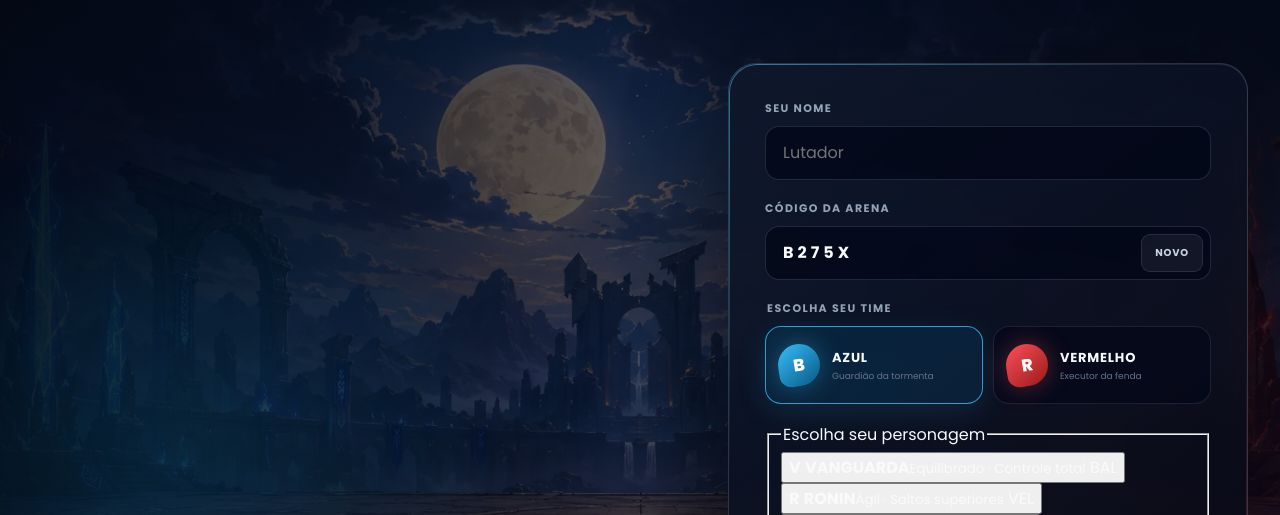
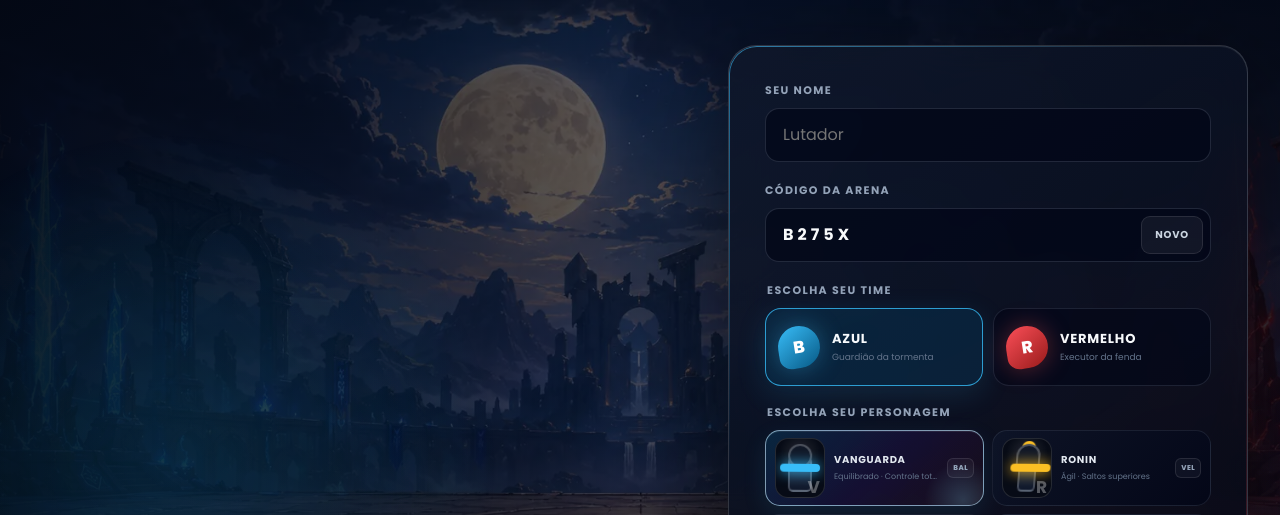
Before and after one commit to tonyrodrigues98/lutinha, a website built with Vite: page index.html in a window 1280 px wide. Shown: the top 515 px of the page. Built offline with nearby package versions, Linux system fonts and the light colour scheme; no server answers.

Commit message:
Cria seletor animado de lutadores

```diff
--- a/src/style.css
+++ b/src/style.css
@@ -166,7 +166,8 @@
 .field-group { margin-bottom: 20px; }
 
 .field-group label,
-.team-picker legend {
+.team-picker legend,
+.fighter-picker legend {
   display: block;
   margin-bottom: 9px;
   color: #94a3b8;
@@ -251,6 +252,138 @@
 .team-choice.red .team-emblem { background: linear-gradient(145deg, #fb4f58, #991b1b); box-shadow: 0 0 24px rgba(251, 79, 88, .35); }
 .team-choice strong { display: block; font-size: 13px; letter-spacing: .06em; }
 .team-choice small { display: block; margin-top: 3px; color: #64748b; font-size: 9px; line-height: 1.25; }
+
+.fighter-picker { min-width: 0; padding: 0; margin: 0 0 17px; border: 0; }
+.fighter-grid { display: grid; grid-template-columns: 1fr 1fr; gap: 8px; }
+
+.fighter-choice {
+  position: relative;
+  display: grid;
+  min-width: 0;
+  min-height: 76px;
+  padding: 7px 9px;
+  grid-template-columns: 50px minmax(0, 1fr) auto;
+  align-items: center;
+  gap: 9px;
+  overflow: hidden;
+  border: 1px solid rgba(148, 163, 184, .14);
+  border-radius: 15px;
+  color: #e2e8f0;
+  text-align: left;
+  background: linear-gradient(135deg, rgba(15, 23, 42, .76), rgba(2, 6, 23, .76));
+  cursor: pointer;
+  transition: transform .18s, border-color .18s, background .18s, box-shadow .18s;
+}
+
+.fighter-choice::after {
+  content: '';
+  position: absolute;
+  inset: auto -20px -35px auto;
+  width: 80px;
+  height: 80px;
+  border-radius: 50%;
+  opacity: 0;
+  background: radial-gradient(circle, rgba(125, 211, 252, .22), transparent 68%);
+  transition: opacity .18s;
+}
+
+.fighter-choice:hover { transform: translateY(-2px); }
+.fighter-choice.selected {
+  border-color: rgba(186, 230, 253, .66);
+  background: linear-gradient(135deg, rgba(7, 89, 133, .3), rgba(46, 16, 101, .28), rgba(69, 10, 10, .2));
+  box-shadow: 0 8px 25px rgba(56, 189, 248, .1), inset 0 1px 0 rgba(255, 255, 255, .08);
+}
+.fighter-choice.selected::after { opacity: 1; }
+
+.fighter-portrait {
+  position: relative;
+  display: grid;
+  width: 50px;
+  height: 60px;
+  place-items: center;
+  overflow: hidden;
+  border: 1px solid rgba(255, 255, 255, .12);
+  border-radius: 13px;
+  background: radial-gradient(circle at 50% 25%, rgba(255, 255, 255, .12), transparent 42%), #070b16;
+}
+
+.fighter-portrait i {
+  position: absolute;
+  top: 17px;
+  left: 50%;
+  width: 24px;
+  height: 37px;
+  border: 2px solid rgba(255, 255, 255, .2);
+  border-radius: 8px 8px 5px 5px;
+  background: linear-gradient(#334155, #0f172a);
+  transform: translateX(-50%);
+  animation: fighter-preview 1.5s ease-in-out infinite alternate;
+}
+
+.fighter-portrait i::before {
+  content: '';
+  position: absolute;
+  top: -13px;
+  left: 50%;
+  width: 20px;
+  height: 20px;
+  border: 2px solid rgba(255, 255, 255, .25);
+  border-radius: 50%;
+  background: #111827;
+  transform: translateX(-50%);
+}
+
+.fighter-portrait i::after {
+  content: '';
+  position: absolute;
+  top: 7px;
+  left: -10px;
+  width: 40px;
+  height: 8px;
+  border-radius: 999px;
+  background: currentColor;
+  box-shadow: 0 0 13px currentColor;
+}
+
+.fighter-portrait b {
+  position: absolute;
+  right: 4px;
+  bottom: 1px;
+  z-index: 2;
+  color: rgba(255, 255, 255, .32);
+  font-size: 17px;
+  line-height: 1;
+}
+
+.vanguard-portrait { color: #38bdf8; }
+.ronin-portrait { color: #fbbf24; }
+.ronin-portrait i { width: 18px; transform: translateX(-50%) skewX(-4deg); }
+.ronin-portrait i::before { border-radius: 50% 50% 10% 10%; box-shadow: 0 -8px 0 -5px #fbbf24; }
+.titan-portrait { color: #fb923c; }
+.titan-portrait i { width: 34px; height: 39px; border-radius: 12px 12px 4px 4px; }
+.titan-portrait i::before { width: 25px; border-radius: 7px; }
+.wraith-portrait { color: #c4b5fd; }
+.wraith-portrait i { width: 29px; height: 42px; clip-path: polygon(50% 0, 100% 27%, 82% 100%, 50% 83%, 18% 100%, 0 27%); background: linear-gradient(#4c1d95, #1e1b4b); }
+.wraith-portrait i::before { border-radius: 50% 50% 35% 35%; background: #1e1b4b; }
+
+@keyframes fighter-preview {
+  from { translate: 0 2px; rotate: -1deg; }
+  to { translate: 0 -2px; rotate: 1deg; }
+}
+
+.fighter-copy { min-width: 0; }
+.fighter-copy strong { display: block; overflow: hidden; font-size: 10px; letter-spacing: .07em; text-overflow: ellipsis; white-space: nowrap; }
+.fighter-copy small { display: block; margin-top: 3px; overflow: hidden; color: #64748b; font-size: 8px; text-overflow: ellipsis; white-space: nowrap; }
+.fighter-trait {
+  padding: 4px 5px;
+  border: 1px solid rgba(255, 255, 255, .1);
+  border-radius: 6px;
+  color: #94a3b8;
+  background: rgba(255, 255, 255, .04);
+  font-size: 7px;
+  font-weight: 800;
+  letter-spacing: .06em;
+}
 
 .lobby-error { min-height: 18px; margin: 0 0 9px; color: #fda4af; font-size: 11px; }
 
@@ -559,6 +692,15 @@
   .brand-block h1 { font-size: clamp(52px, 18vw, 92px); }
   .brand-block p { margin-top: 15px; font-size: 13px; }
   .join-card { max-width: 560px; justify-self: center; }
+  .fighter-grid {
+    display: flex;
+    padding-bottom: 5px;
+    overflow-x: auto;
+    scroll-snap-type: x mandatory;
+    scrollbar-width: none;
+  }
+  .fighter-grid::-webkit-scrollbar { display: none; }
+  .fighter-choice { flex: 0 0 220px; scroll-snap-align: start; }
 }
 
 @media (max-width: 520px) {
```
